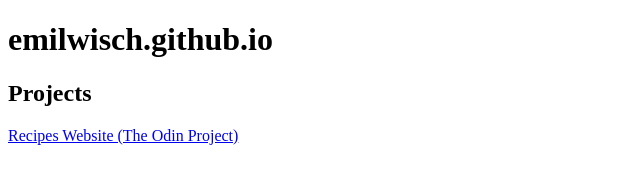
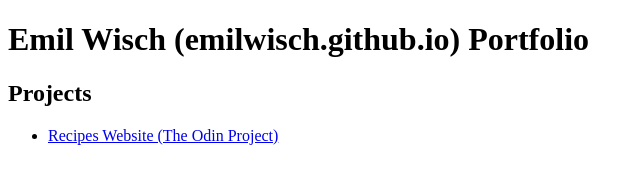
Before and after one commit to emilwisch/emilwisch.github.io, a plain HTML site: page index.html in a window 1280 px wide. Shown: the whole page, without its empty margins (0-643 px from the left). Drawn offline with Linux system fonts and the light colour scheme.

Commit message:
Edit title of page and create list format for projects

```diff
--- a/index.html
+++ b/index.html
@@ -6,8 +6,10 @@
     <title>Document</title>
 </head>
 <body>
-    <h1>emilwisch.github.io</h1>
+    <h1>Emil Wisch (emilwisch.github.io) Portfolio</h1>
     <h2>Projects</h2>
-    <a href="https://emilwisch.github.io/odin-recipes/index.html">Recipes Website (The Odin Project)</a>
+    <ul>
+        <li><a href="https://emilwisch.github.io/odin-recipes/index.html">Recipes Website (The Odin Project)</a></li>
+    </ul>
 </body>
 </html>
```
